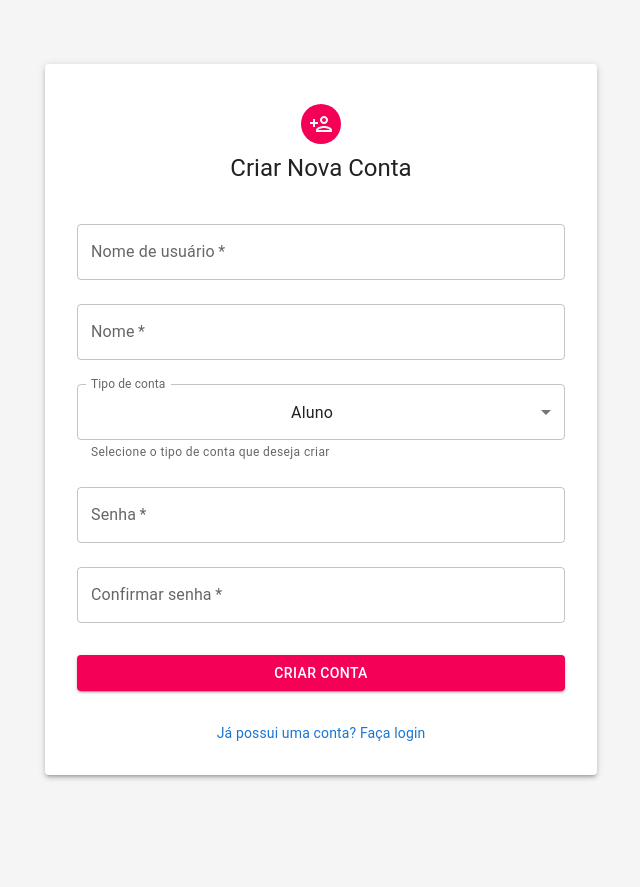
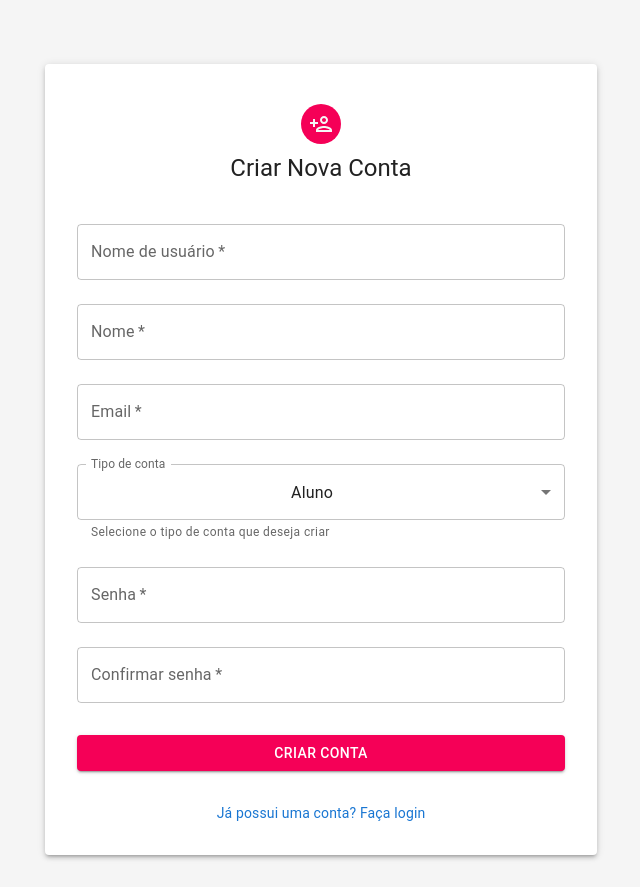
Before and after one commit to tonino00/nl-admin-courses, a React (Create React App) app: page /register in a window 1280 px wide. Shown: the whole page, without its empty margins (319-959 px from the left). Before the commit the page ends 807 px from the top, so only its background shows below. Built offline with nearby package versions, Linux system fonts and the light colour scheme.

Commit message:
fix: added field email

```diff
--- a/src/pages/Register/Register.tsx
+++ b/src/pages/Register/Register.tsx
@@ -30,6 +30,7 @@ const Register: React.FC = () => {
     username: '',
     password: '',
     name: '',
+    email: '',
     role: 'student', // Valor padrão
   });
 
@@ -51,6 +52,10 @@ const Register: React.FC = () => {
     if (formData.password !== confirmPassword) errors.confirmPassword = 'As senhas não coincidem';
 
     if (!formData.name) errors.name = 'Nome é obrigatório';
+
+    if (!formData.email) errors.email = 'Email é obrigatório';
+    const emailRegex = /^[^\s@]+@[^\s@]+\.[^\s@]+$/;
+    if (formData.email && !emailRegex.test(formData.email)) errors.email = 'Email inválido';
 
     setFormErrors(errors);
     return Object.keys(errors).length === 0;
@@ -172,6 +177,22 @@ const Register: React.FC = () => {
               helperText={formErrors.name}
             />
 
+            <TextField
+              margin="normal"
+              required
+              fullWidth
+              id="email"
+              label="Email"
+              name="email"
+              type="email"
+              autoComplete="email"
+              value={formData.email}
+              onChange={handleTextFieldChange}
+              disabled={loading}
+              error={!!formErrors.email}
+              helperText={formErrors.email}
+            />
+
             <FormControl fullWidth margin="normal">
               <InputLabel id="role-label">Tipo de conta</InputLabel>
               <Select
@@ -185,6 +206,7 @@ const Register: React.FC = () => {
               >
                 <MenuItem value="student">Aluno</MenuItem>
                 <MenuItem value="teacher">Professor</MenuItem>
+                <MenuItem value="admin">Administrador</MenuItem>
               </Select>
               <FormHelperText>
                 Selecione o tipo de conta que deseja criar
--- a/src/services/auth.ts
+++ b/src/services/auth.ts
@@ -8,6 +8,7 @@ export interface RegisterCredentials {
   username: string;
   password: string;
   name: string;
+  email: string;
   role?: 'admin' | 'teacher' | 'student';
 }
 
```
